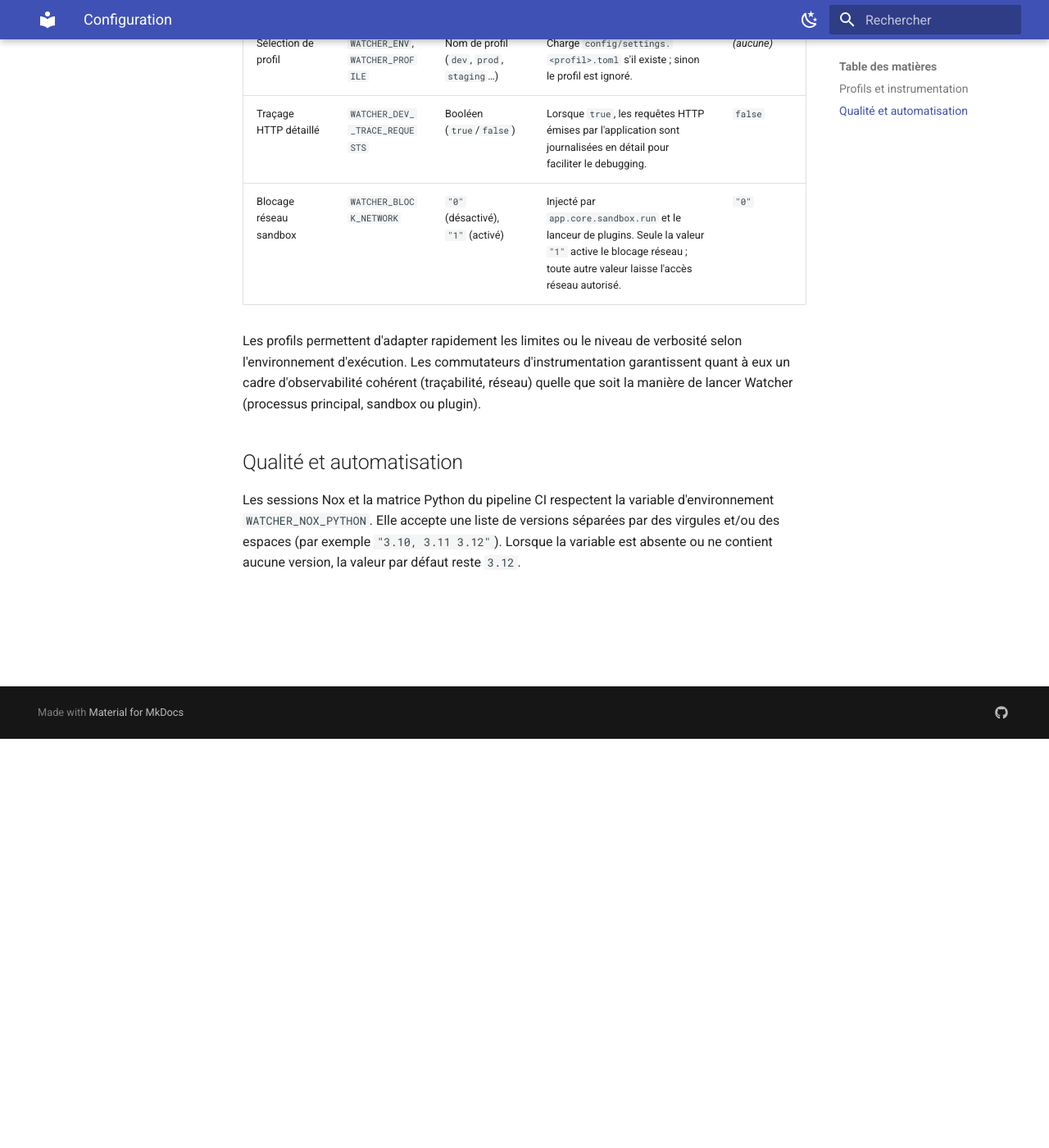
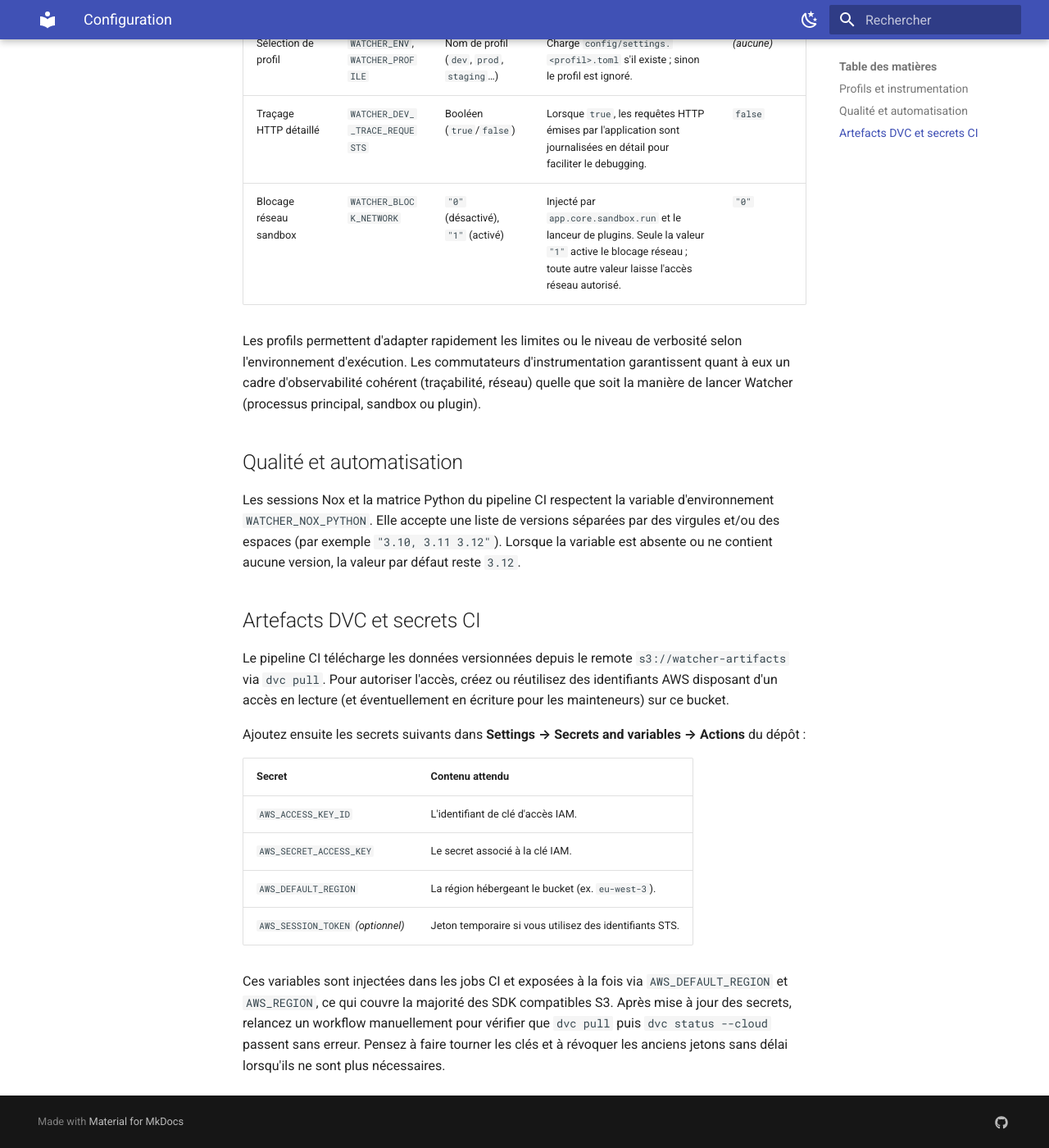
Before and after one commit to francis18georges-png/Watcher, an MkDocs documentation site: the page built from docs/configuration.md, in a window 1280 px wide and 1400 px high, scrolled down 499 px. Shown: the whole window at 82% size. Built offline with MkDocs 1.6.1 and Material for MkDocs 9.7.7, drawn with Linux system fonts in a browser that asks for light colours.

```diff
--- a/docs/configuration.md
+++ b/docs/configuration.md
@@ -17,3 +17,18 @@
 ## Qualité et automatisation
 
 Les sessions Nox et la matrice Python du pipeline CI respectent la variable d'environnement `WATCHER_NOX_PYTHON`. Elle accepte une liste de versions séparées par des virgules et/ou des espaces (par exemple `"3.10, 3.11 3.12"`). Lorsque la variable est absente ou ne contient aucune version, la valeur par défaut reste `3.12`.
+
+## Artefacts DVC et secrets CI
+
+Le pipeline CI télécharge les données versionnées depuis le remote `s3://watcher-artifacts` via `dvc pull`. Pour autoriser l'accès, créez ou réutilisez des identifiants AWS disposant d'un accès en lecture (et éventuellement en écriture pour les mainteneurs) sur ce bucket.
+
+Ajoutez ensuite les secrets suivants dans **Settings → Secrets and variables → Actions** du dépôt :
+
+| Secret | Contenu attendu |
+| --- | --- |
+| `AWS_ACCESS_KEY_ID` | L'identifiant de clé d'accès IAM. |
+| `AWS_SECRET_ACCESS_KEY` | Le secret associé à la clé IAM. |
+| `AWS_DEFAULT_REGION` | La région hébergeant le bucket (ex. `eu-west-3`). |
+| `AWS_SESSION_TOKEN` *(optionnel)* | Jeton temporaire si vous utilisez des identifiants STS. |
+
+Ces variables sont injectées dans les jobs CI et exposées à la fois via `AWS_DEFAULT_REGION` et `AWS_REGION`, ce qui couvre la majorité des SDK compatibles S3. Après mise à jour des secrets, relancez un workflow manuellement pour vérifier que `dvc pull` puis `dvc status --cloud` passent sans erreur. Pensez à faire tourner les clés et à révoquer les anciens jetons sans délai lorsqu'ils ne sont plus nécessaires.
```
Also changed, not shown: QA.md (+4 -0 lines), 1 other file.
